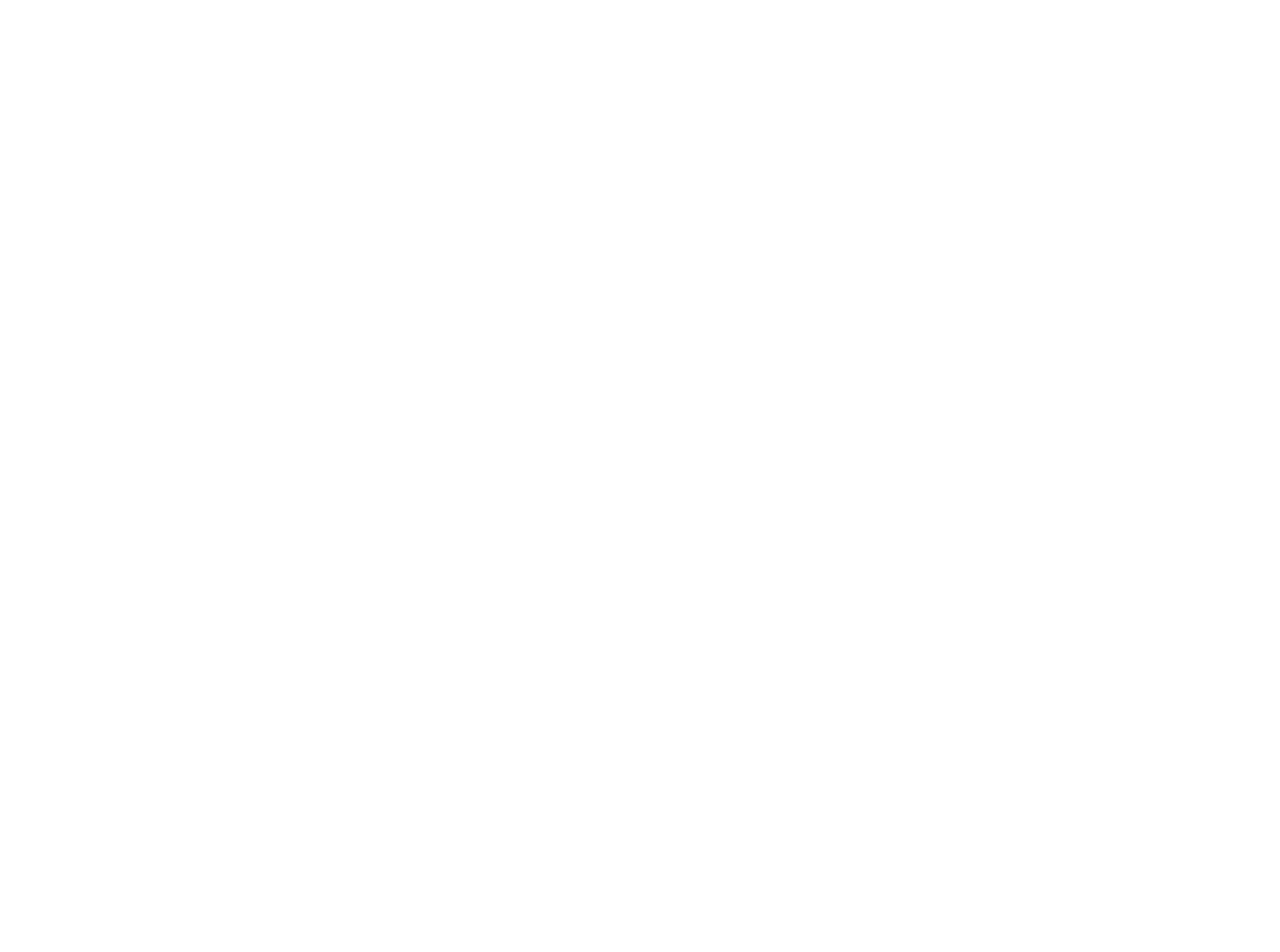
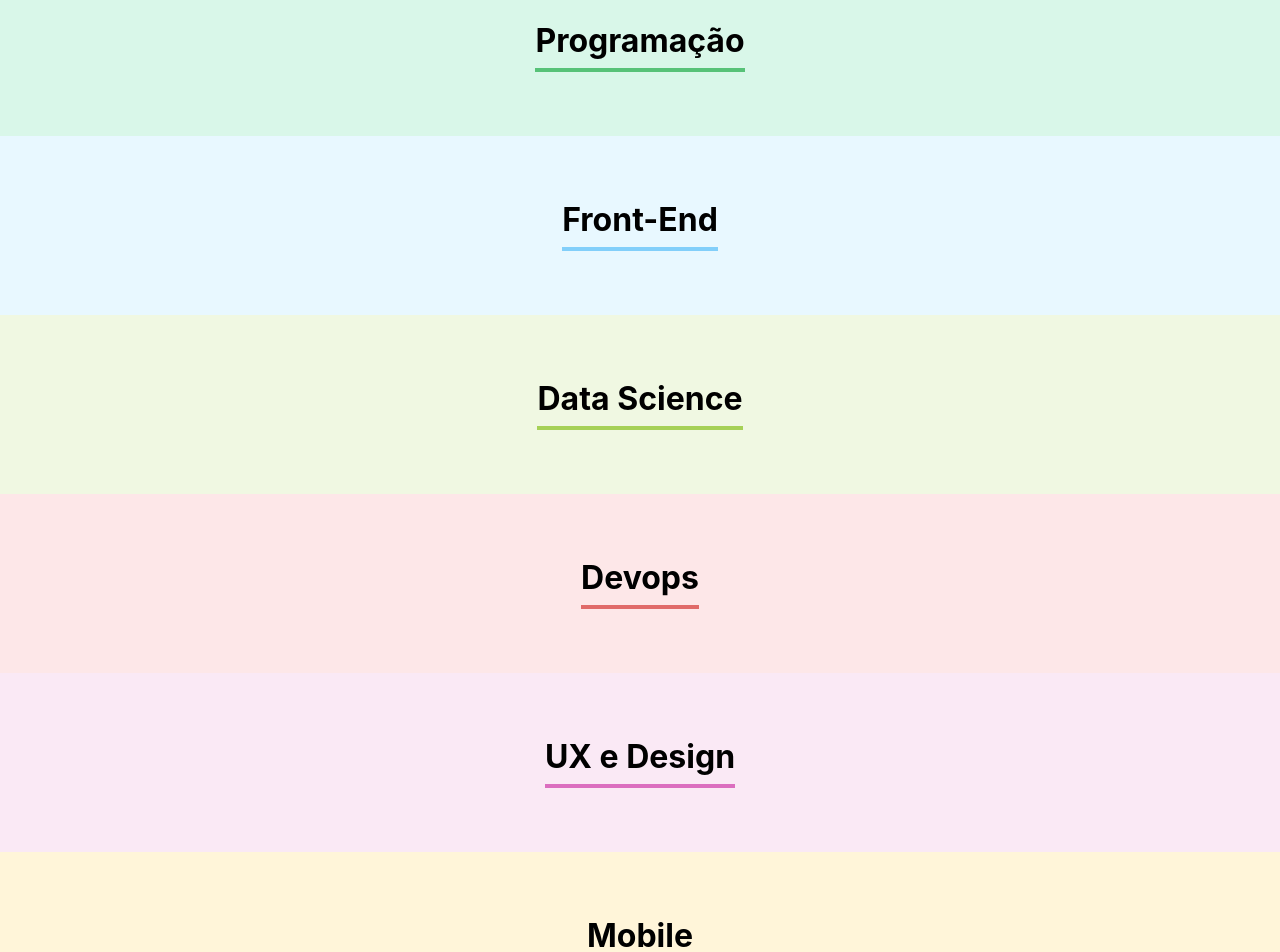
Before and after one commit to msjrdev/organo, a React (Create React App) app: page / in a window 1280 px wide. Shown: the part 1520-2472 px from the top of the page. Before the commit the page ends 1477 px from the top, so only its background shows below. Built offline with nearby package versions, Linux system fonts and the light colour scheme.

Commit message:
Montando os times

```diff
--- a/src/App.js
+++ b/src/App.js
@@ -1,8 +1,47 @@
 import { useState } from 'react';
 import Banner from './componentes/Banner';
 import Formulario from './componentes/Formulario';
+import Time from './componentes/Time';
 
 function App() {
+
+    const times = [
+      {
+        nome: 'Programação',
+        corPrimaria: '#57C278',
+        corSecundaria: '#D9F7E9'
+      },
+      {
+        nome: 'Front-End',
+        corPrimaria: '#82CFFA',
+        corSecundaria: '#E8F8FF'
+      },
+      {
+        nome: 'Data Science',
+        corPrimaria: '#A6D157',
+        corSecundaria: '#F0F8E2'
+      },
+      {
+        nome: 'Devops',
+        corPrimaria: '#E06B69',
+        corSecundaria: '#FDE7E8'
+      },
+      {
+        nome: 'UX e Design',
+        corPrimaria: '#DB6EBF',
+        corSecundaria: '#FAE9F5'
+      },
+      {
+        nome: 'Mobile',
+        corPrimaria: '#FFBA05',
+        corSecundaria: '#FFF5D9'
+      },
+      {
+        nome: 'Inovação e Gestão',
+        corPrimaria: '#FF8A29',
+        corSecundaria: '#FFEEDF'
+      }
+    ]
 
     const [colaboradores, setColaboradores] = useState([])
 
@@ -15,6 +54,9 @@ function App() {
     <div className="App">
       <Banner />
       <Formulario aoColaboradorCadastrado={colaborador => aoNovoColaboradorAdicionado(colaborador)}/>
+
+      {times.map(time => <Time key={time.nome} nome={time.nome} corPrimaria={time.corPrimaria} corSecundaria={time.corSecundaria} />)}
+
     </div>
   );
 }
--- /dev/null
+++ b/src/componentes/Time/Time.css
@@ -0,0 +1,11 @@
+.time {
+    text-align: center;
+    padding: 32px;
+}
+
+.time h3 {
+    font-size: 32px;
+    border-bottom: 4px solid;
+    display: inline-block;
+    padding-bottom: 8px;
+}
--- /dev/null
+++ b/src/componentes/Time/index.js
@@ -0,0 +1,13 @@
+import './Time.css'
+
+const Time = (props) => {
+    const css = { backgroundColor: props.corSecundaria }
+
+    return (
+        <section className='time' style={css}>
+            <h3 style={{ borderColor: props.corPrimaria }}>{props.nome}</h3>
+        </section>
+    )
+}
+
+export default Time
```
